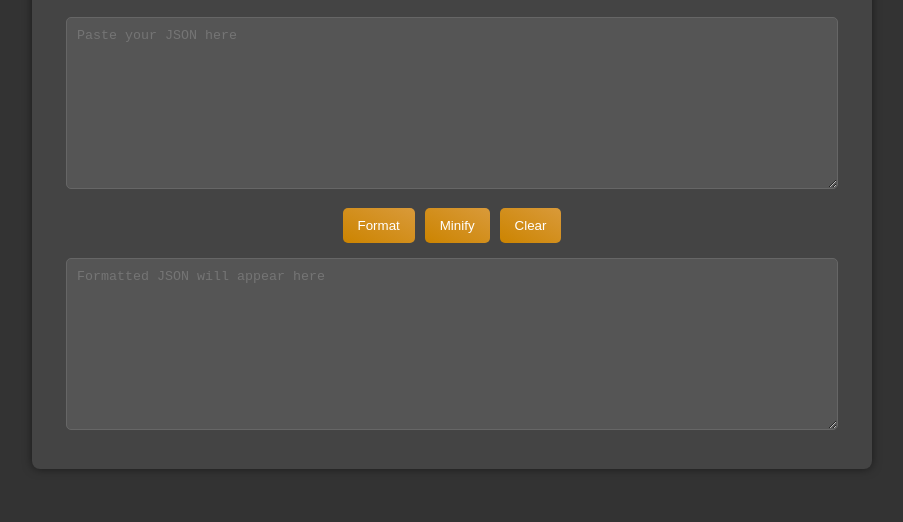
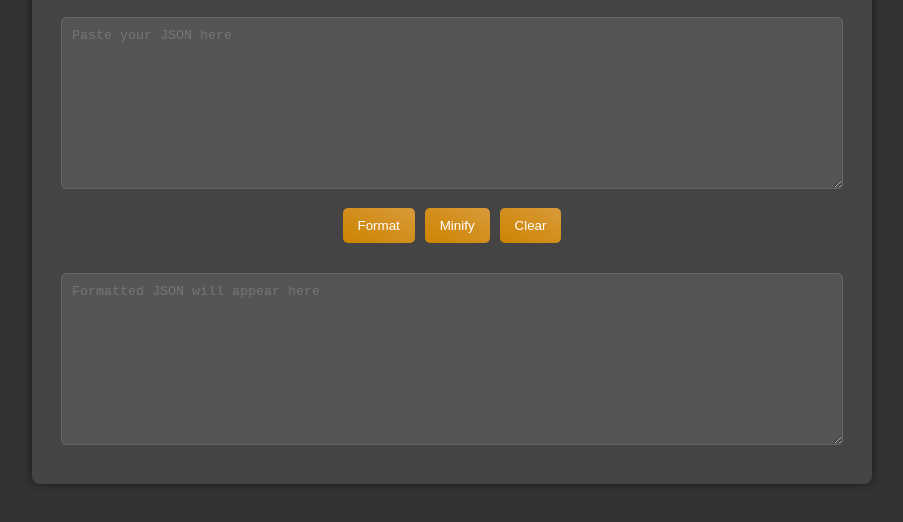
Before and after one commit to ameysh/sleek-json, a website: page index.html in a window 1280 px wide. Shown: the part 236-758 px from the top of the page, without its empty margins (188-1091 px from the left). Drawn offline with nearby package versions, Linux system fonts and the light colour scheme.

Commit message:
Improve textarea alignment

```diff
--- a/styles/styles.css
+++ b/styles/styles.css
@@ -46,10 +46,10 @@ body.dark h1 {
 }
 
 textarea {
-  width: 100%;
-  max-width: 750px;
+  width: calc(100% - 40px);
+  max-width: 100%;
   height: 150px;
-  margin-bottom: 15px;
+  margin: 15px auto;
   padding: 10px;
   border: 1px solid #ddd;
   border-radius: 5px;
```
